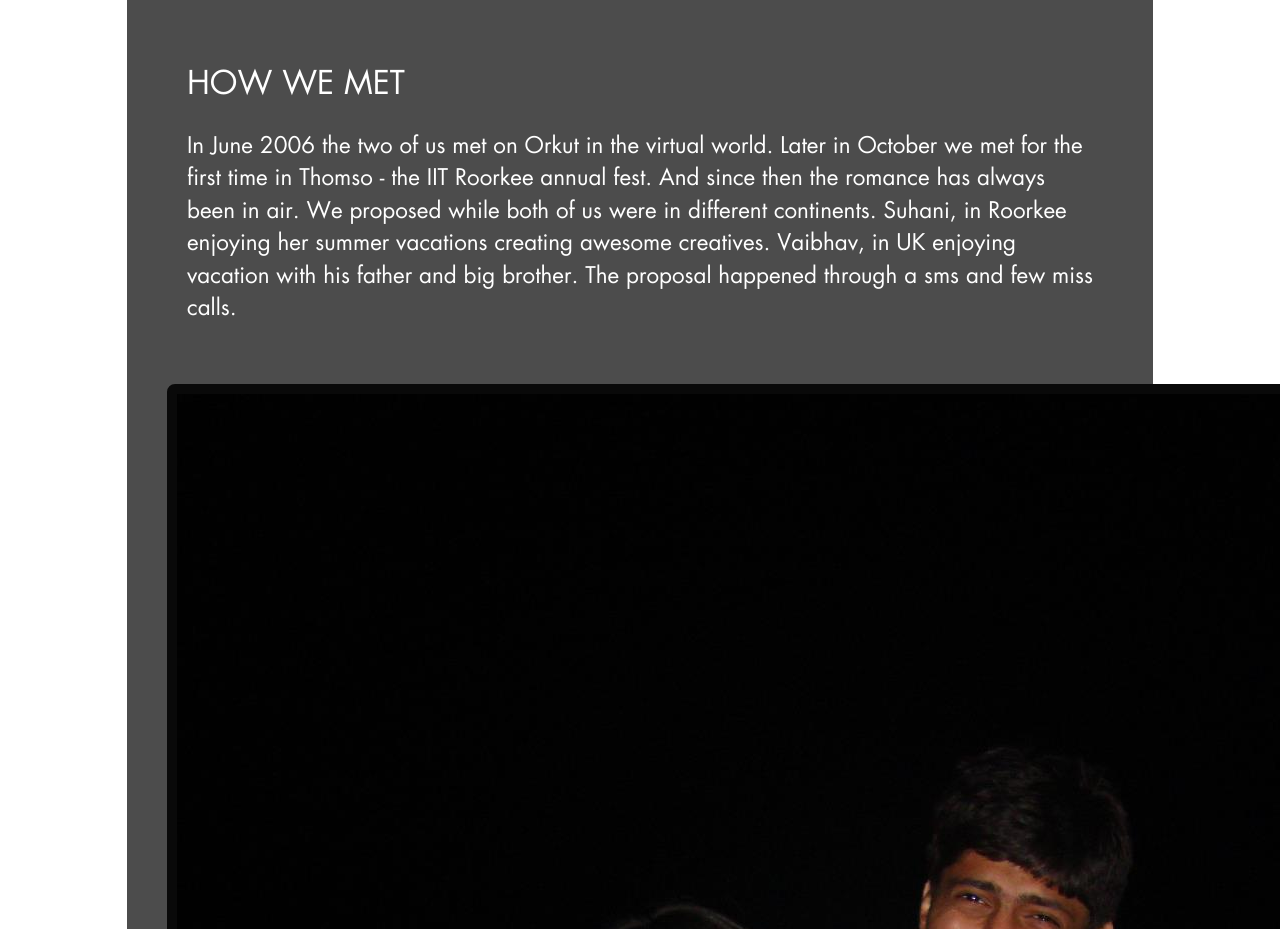
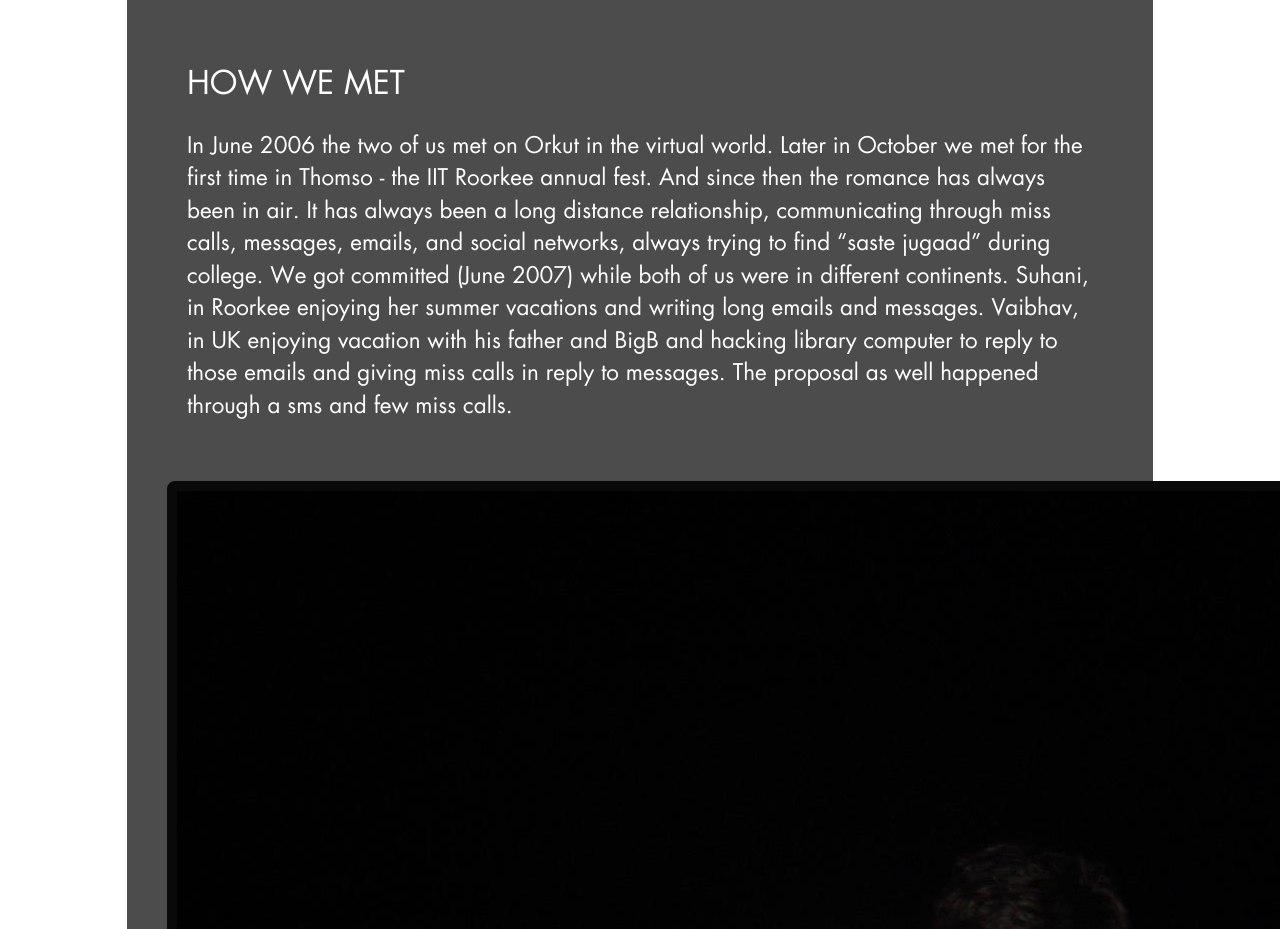
Before and after one commit to vaibhavsuhani/ashvaibhav.github.io, a plain HTML site: page index.html in a window 1280 px wide. Shown: the part 1680-2609 px from the top of the page. Drawn offline with Linux system fonts and the light colour scheme.

Commit message:
How we met text

```diff
--- a/index.html
+++ b/index.html
@@ -113,7 +113,9 @@
 
                             <h2>HOW WE MET</h2>
                             <p>
-                                In June 2006 the two of us met on Orkut in the virtual world. Later in October we met for the first time in Thomso - the IIT Roorkee annual fest. And since then the romance has always been in air. We proposed while both of us were in different continents. Suhani, in Roorkee enjoying her summer vacations creating awesome creatives. Vaibhav, in UK enjoying vacation with his father and big brother. The proposal happened through a sms and few miss calls.
+                                In June 2006 the two of us met on Orkut in the virtual world. Later in October we met for the first time in Thomso - the IIT Roorkee annual fest. And since then the romance has always been in air.
+It has always been a long distance relationship, communicating through miss calls, messages, emails, and social networks, always trying to find “saste jugaad” during college.
+We got committed (June 2007) while both of us were in different continents. Suhani, in Roorkee enjoying her summer vacations and writing long emails and messages. Vaibhav, in UK enjoying vacation with his father and BigB and hacking library computer to reply to those emails and giving miss calls in reply to messages. The proposal as well happened through a sms and few miss calls.
 
                             </p>
 
```
